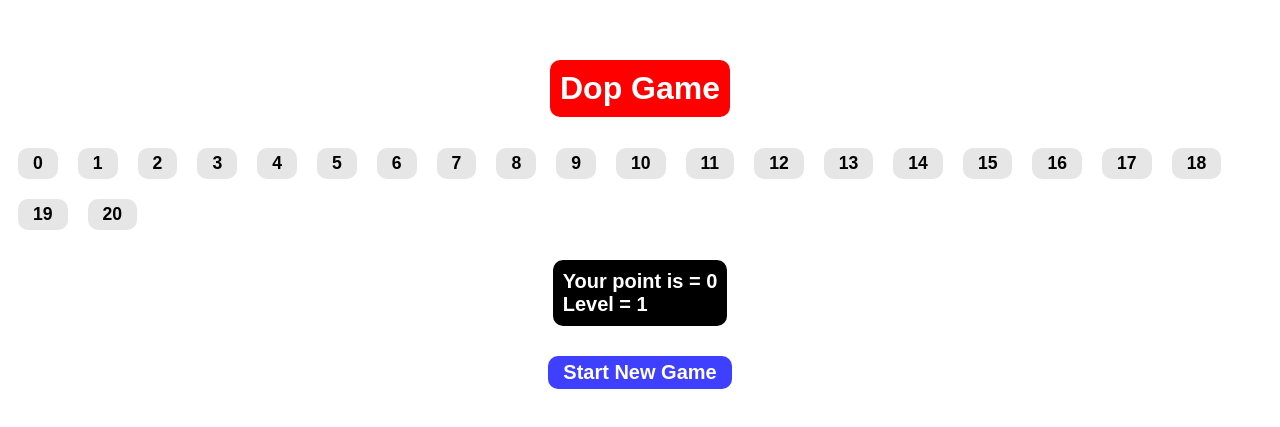
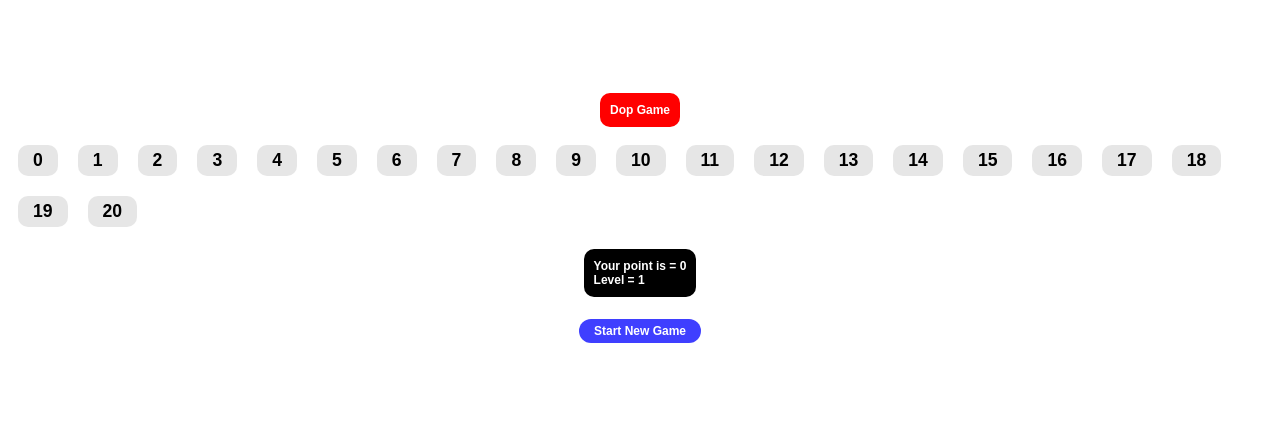
Before and after one commit to ShahabMorgan/DopGame-PureJs, a plain HTML site: page index.html in a window 1280 px wide. Shown: the part 143-570 px from the top of the page. Drawn offline with Linux system fonts and the light colour scheme.

Commit message:
Update style.css

```diff
--- a/styles/style.css
+++ b/styles/style.css
@@ -4,12 +4,15 @@ body {
   align-items: center;
   justify-content: center;
   font-family: arial;
-    height: calc(100vh - 60px);
+  height: calc(100vh - 60px);
 }
 :root :hover {
   transition: 0.5s;
+  cursor: pointer;
+}
+#js-div-1 > button:hover {
+  transition: 0.15s;
   padding: 20px;
-  cursor: pointer;
 }
 button {
   margin: 10px;
@@ -27,9 +30,10 @@ button {
 .games-button {
   transition: 0.9s;
   font-weight: bold;
-  font-size: 20px;
+  font-size: 1.5vh;
   border: none;
-  border-radius: 10px;
+  border-radius: 20px;
+  padding: 15px;
   color: black;
   background-color: rgb(230, 230, 230);
   padding: 5px 15px 5px 15px;
@@ -44,9 +48,14 @@ button {
 }
 
 .point-text {
+  display: flex;
+  align-items: center;
+  justify-content: center;
   font-weight: bold;
   background-color: black;
   color: white;
+  font-size: 1.5vh;
+  padding: 10px;
   border-radius: 10px;
   padding: 10px;
 }
@@ -64,7 +73,8 @@ button {
 }
 
 .js-div-1 {
-  width: 100%;
+  display: flex;
+  justify-content: center;
 }
 .text-div {
   width: 100%;
@@ -75,9 +85,11 @@ button {
 }
 
 .dop-game-text {
-  transition: all 3s;
+  transition: all 0.15s;
   background-color: red;
   color: white;
+  font-size: 1.5vh;
+  padding: 10px;
   border-radius: 10px;
   padding: 10px;
 }
```
